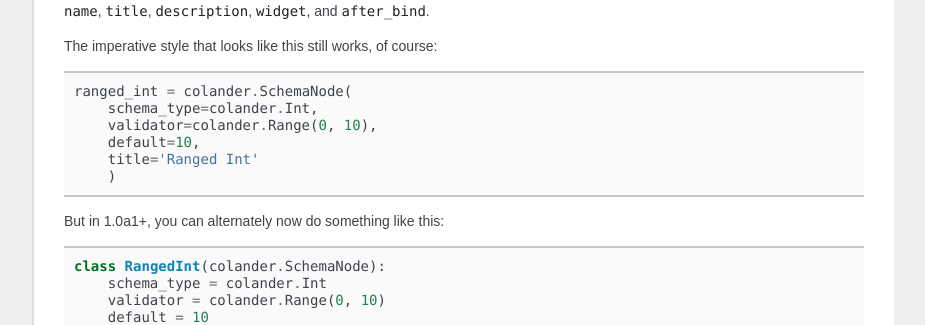
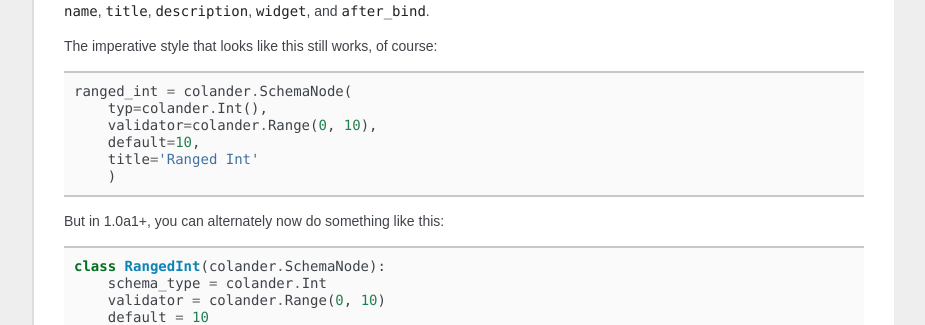
Before and after one commit to Pylons/colander, a Sphinx documentation site: the page built from docs/basics.rst, in a window 1280 px wide and 900 px high, scrolled down 2287 px. Shown: the part 160-485 px from the top of the window, without its empty margins (198-1123 px from the left). Built offline with Sphinx 7.4.7, drawn with Linux system fonts in a browser that asks for light colours; some web fonts are replaced.

Commit message:
fix #231; add sphinx doctest

```diff
--- a/docs/basics.rst
+++ b/docs/basics.rst
@@ -168,10 +172,10 @@
 
 The imperative style that looks like this still works, of course:
 
-.. code-block:: python
+.. testcode::
 
      ranged_int = colander.SchemaNode(
-         schema_type=colander.Int,
+         typ=colander.Int(),
          validator=colander.Range(0, 10),
          default=10,
          title='Ranged Int'
@@ -179,7 +183,7 @@
 
 But in 1.0a1+, you can alternately now do something like this:
 
-.. code-block:: python
+.. testcode::
 
      class RangedInt(colander.SchemaNode):
          schema_type = colander.Int
@@ -192,7 +196,7 @@
 Values that are expected to be callables can now alternately be methods of
 the schemanode subclass instead of plain attributes:
 
-.. code-block:: python
+.. testcode::
 
      class RangedInt(colander.SchemaNode):
          schema_type = colander.Int
--- a/docs/conf.py
+++ b/docs/conf.py
@@ -21,7 +21,7 @@
 
 # Add any Sphinx extension module names here, as strings. They can be
 # extensions coming with Sphinx (named 'sphinx.ext.*') or your custom ones.
-extensions = ['sphinx.ext.autodoc']
+extensions = ['sphinx.ext.autodoc', 'sphinx.ext.doctest']
 
 # Add any paths that contain templates here, relative to this directory.
 templates_path = ['.templates']
```
Also changed, not shown: other parts of docs/basics.rst (+4 -0 lines), 1 other file.
